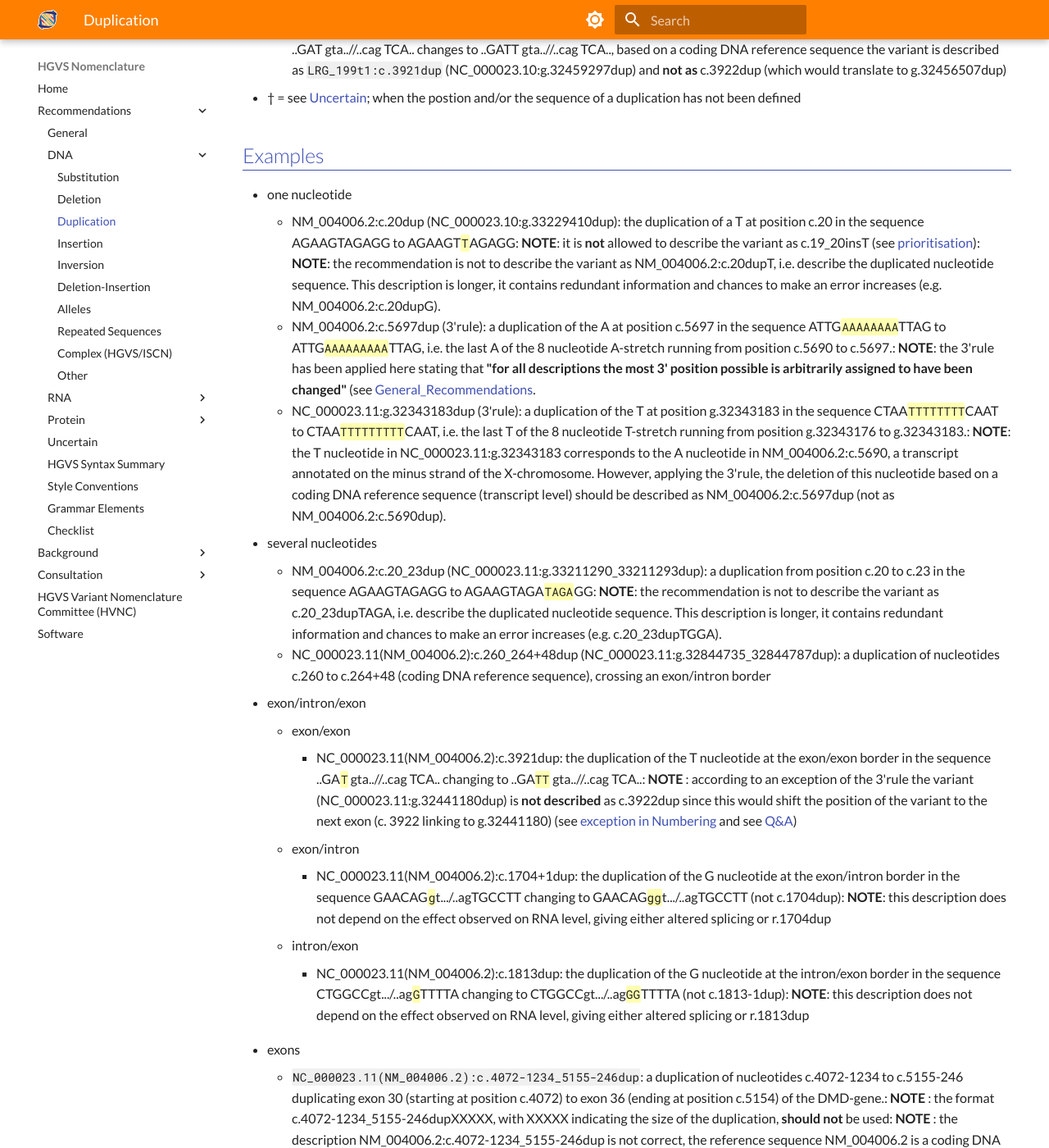
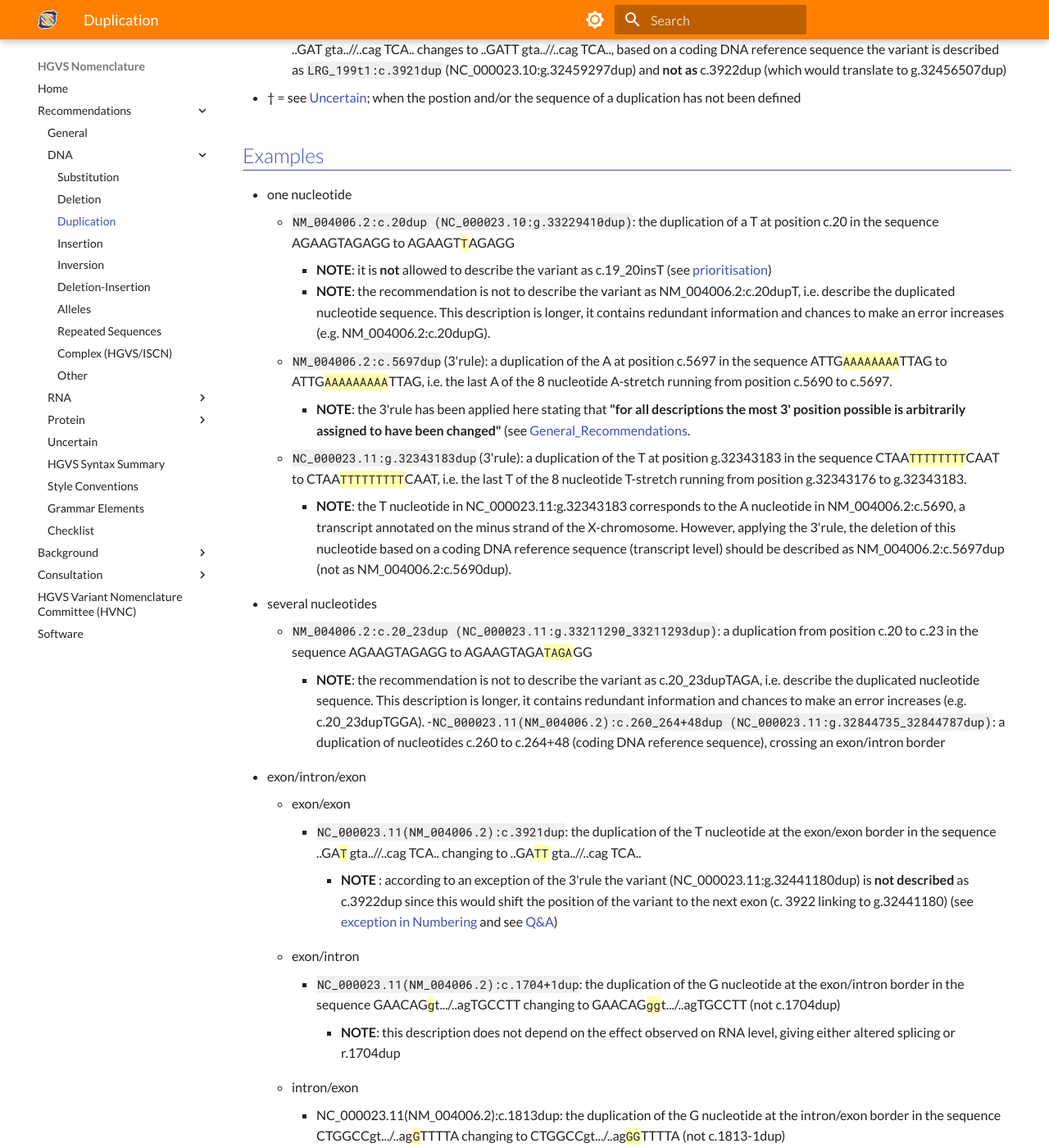
Before and after one commit to HGVSnomenclature/hgvs-nomenclature, an MkDocs documentation site: the page built from docs/recommendations/DNA/duplication.md, in a window 1280 px wide and 1400 px high, scrolled down 895 px. Shown: the whole window at 82% size. Built offline with MkDocs 1.6.1 and Material for MkDocs 9.7.7, drawn with Linux system fonts in a browser that asks for light colours; some of the changed text lies outside the part shown.

Commit message:
replaced XXXXX, style corrections

```diff
--- a/docs/recommendations/DNA/duplication.md
+++ b/docs/recommendations/DNA/duplication.md
@@ -28,31 +28,50 @@
 ## Examples
 
 - one nucleotide
-    - NM_004006.2:c.20dup (NC_000023.10:g.33229410dup): the duplication of a T at position c.20 in the sequence AGAAGTAGAGG to AGAAGT<code class="spot1">T</code>AGAGG: **NOTE**: it is **not** allowed to describe the variant as c.19_20insT (see [prioritisation](../general.md)): **NOTE**: the recommendation is not to describe the variant as NM_004006.2:c.20dupT, i.e. describe the duplicated nucleotide sequence. This description is longer, it contains redundant information and chances to make an error increases (e.g. NM_004006.2:c.20dupG).
-    - NM_004006.2:c.5697dup (3'rule): a duplication of the A at position c.5697 in the sequence ATTG<code class="spot1">AAAAAAAA</code>TTAG to ATTG<code class="spot1">AAAAAAAAA</code>TTAG, i.e. the last A of the 8 nucleotide A-stretch running from position c.5690 to c.5697.: **NOTE**: the 3'rule has been applied here stating that **"for all descriptions the most 3' position possible is arbitrarily assigned to have been changed"** (see [General_Recommendations](../general.md).
-    - NC_000023.11:g.32343183dup (3'rule): a duplication of the T at position g.32343183 in the sequence CTAA<code class="spot1">TTTTTTTT</code>CAAT to CTAA<code class="spot1">TTTTTTTTT</code>CAAT, i.e. the last T of the 8 nucleotide T-stretch running from position g.32343176 to g.32343183.: **NOTE**: the T nucleotide in NC_000023.11:g.32343183 corresponds to the A nucleotide in NM_004006.2:c.5690, a transcript annotated on the minus strand of the X-chromosome. However, applying the 3'rule, the deletion of this nucleotide based on a coding DNA reference sequence (transcript level) should be described as NM_004006.2:c.5697dup (not as NM_004006.2:c.5690dup).
+    - `NM_004006.2:c.20dup (NC_000023.10:g.33229410dup)`: the duplication of a T at position c.20 in the sequence AGAAGTAGAGG to AGAAGT<code class="spot1">T</code>AGAGG
+        - **NOTE**: it is **not** allowed to describe the variant as c.19_20insT (see [prioritisation](../general.md))
+        - **NOTE**: the recommendation is not to describe the variant as NM_004006.2:c.20dupT, i.e. describe the duplicated nucleotide sequence. This description is longer, it contains redundant information and chances to make an error increases (e.g. NM_004006.2:c.20dupG).
+    - `NM_004006.2:c.5697dup` (3'rule): a duplication of the A at position c.5697 in the sequence ATTG<code class="spot1">AAAAAAAA</code>TTAG to ATTG<code class="spot1">AAAAAAAAA</code>TTAG, i.e. the last A of the 8 nucleotide A-stretch running from position c.5690 to c.5697.
+        - **NOTE**: the 3'rule has been applied here stating that **"for all descriptions the most 3' position possible is arbitrarily assigned to have been changed"** (see [General_Recommendations](../general.md).
+    - `NC_000023.11:g.32343183dup` (3'rule): a duplication of the T at position g.32343183 in the sequence CTAA<code class="spot1">TTTTTTTT</code>CAAT to CTAA<code class="spot1">TTTTTTTTT</code>CAAT, i.e. the last T of the 8 nucleotide T-stretch running from position g.32343176 to g.32343183.
+        - **NOTE**: the T nucleotide in NC_000023.11:g.32343183 corresponds to the A nucleotide in NM_004006.2:c.5690, a transcript annotated on the minus strand of the X-chromosome. However, applying the 3'rule, the deletion of this nucleotide based on a coding DNA reference sequence (transcript level) should be described as NM_004006.2:c.5697dup (not as NM_004006.2:c.5690dup).
 - several nucleotides
-    - NM_004006.2:c.20_23dup (NC_000023.11:g.33211290_33211293dup): a duplication from position c.20 to c.23 in the sequence AGAAGTAGAGG to AGAAGTAGA<code class="spot1">TAGA</code>GG: **NOTE**: the recommendation is not to describe the variant as c.20_23dupTAGA, i.e. describe the duplicated nucleotide sequence. This description is longer, it contains redundant information and chances to make an error increases (e.g. c.20_23dupTGGA).
-    - NC_000023.11(NM_004006.2):c.260_264+48dup (NC_000023.11:g.32844735_32844787dup): a duplication of nucleotides c.260 to c.264+48 (coding DNA reference sequence), crossing an exon/intron border
+    - `NM_004006.2:c.20_23dup (NC_000023.11:g.33211290_33211293dup)`: a duplication from position c.20 to c.23 in the sequence AGAAGTAGAGG to AGAAGTAGA<code class="spot1">TAGA</code>GG
+        - **NOTE**: the recommendation is not to describe the variant as c.20_23dupTAGA, i.e. describe the duplicated nucleotide sequence. This description is longer, it contains redundant information and chances to make an error increases (e.g. c.20_23dupTGGA).
+    -` NC_000023.11(NM_004006.2):c.260_264+48dup (NC_000023.11:g.32844735_32844787dup)`: a duplication of nucleotides c.260 to c.264+48 (coding DNA reference sequence), crossing an exon/intron border
 - exon/intron/exon
     - exon/exon
-        - NC_000023.11(NM_004006.2):c.3921dup: the duplication of the T nucleotide at the exon/exon border in the sequence ..GA<code class="spot1">T</code> gta..//..cag TCA.. changing to ..GA<code class="spot1">TT</code> gta..//..cag TCA..: **NOTE** : according to an exception of the 3'rule the variant (NC_000023.11:g.32441180dup) is **not described** as c.3922dup since this would shift the position of the variant to the next exon (c. 3922 linking to g.32441180) (see [exception in Numbering](../../background/numbering.md#DNAc) and see [Q&A](deletion.md#6del))
+        - `NC_000023.11(NM_004006.2):c.3921dup`: the duplication of the T nucleotide at the exon/exon border in the sequence ..GA<code class="spot1">T</code> gta..//..cag TCA.. changing to ..GA<code class="spot1">TT</code> gta..//..cag TCA..
+            - **NOTE** : according to an exception of the 3'rule the variant (NC_000023.11:g.32441180dup) is **not described** as c.3922dup since this would shift the position of the variant to the next exon (c. 3922 linking to g.32441180) (see [exception in Numbering](../../background/numbering.md#DNAc) and see [Q&A](deletion.md#6del))
     - exon/intron
-        - NC_000023.11(NM_004006.2):c.1704+1dup: the duplication of the G nucleotide at the exon/intron border in the sequence GAACAG<code class="spot1">g</code>t.../..agTGCCTT changing to GAACAG<code class="spot1">gg</code>t.../..agTGCCTT (not c.1704dup): **NOTE**: this description does not depend on the effect observed on RNA level, giving either altered splicing or r.1704dup
+        - `NC_000023.11(NM_004006.2):c.1704+1dup`: the duplication of the G nucleotide at the exon/intron border in the sequence GAACAG<code class="spot1">g</code>t.../..agTGCCTT changing to GAACAG<code class="spot1">gg</code>t.../..agTGCCTT (not c.1704dup)
+            - **NOTE**: this description does not depend on the effect observed on RNA level, giving either altered splicing or r.1704dup
     - intron/exon
-        - NC_000023.11(NM_004006.2):c.1813dup: the duplication of the G nucleotide at the intron/exon border in the sequence CTGGCCgt.../..ag<code class="spot1">G</code>TTTTA changing to CTGGCCgt.../..ag<code class="spot1">GG</code>TTTTA (not c.1813-1dup): **NOTE**: this description does not depend on the effect observed on RNA level, giving either altered splicing or r.1813dup
+        - NC_000023.11(NM_004006.2):c.1813dup: the duplication of the G nucleotide at the intron/exon border in the sequence CTGGCCgt.../..ag<code class="spot1">G</code>TTTTA changing to CTGGCCgt.../..ag<code class="spot1">GG</code>TTTTA (not c.1813-1dup)
+            - **NOTE**: this description does not depend on the effect observed on RNA level, giving either altered splicing or r.1813dup
 - exons
-    - `NC_000023.11(NM_004006.2):c.4072-1234_5155-246dup`: a duplication of nucleotides c.4072-1234 to c.5155-246 duplicating exon 30 (starting at position c.4072) to exon 36 (ending at position c.5154) of the DMD-gene.: **NOTE** : the format c.4072-1234_5155-246dupXXXXX, with XXXXX indicating the size of the duplication, **should not** be used: **NOTE** : the description NM_004006.2:c.4072-1234_5155-246dup is not correct, the reference sequence NM_004006.2 is a coding DNA reference sequence which **does not include** the intron sequences involved
+    - `NC_000023.11(NM_004006.2):c.4072-1234_5155-246dup`: a duplication of nucleotides c.4072-1234 to c.5155-246 duplicating exon 30 (starting at position c.4072) to exon 36 (ending at position c.5154) of the DMD-gene.
+        - **NOTE** : the format c.4072-1234_5155-246dup49944, with 49944 indicating the size of the duplication, **should not** be used
+        - **NOTE** : the description NM_004006.2:c.4072-1234_5155-246dup is not correct, the reference sequence NM_004006.2 is a coding DNA reference sequence which **does not include** the intron sequences involved
     - `NC_000023.11(NM_004006.2):c.720_991dup`: a duplication of nucleotides c.720 to c.991 starting in exon 8 (position c.720) and ending in exon 10 (position c.991) of the DMD-gene.
-    - `NC_000023.11(NM_004006.2):c.(4071+1_4072-1)_(5154+1_5155-1)dup`: a duplication of exon 30 (starting at position c.4072) to exon 36 (ending at position c.5145) of the human DMD-gene. The duplication break point has **not been sequenced**. Exons 29 (ending at c.4071) and 37 (starting at nucleotide c.5146) have been tested an shown to be **not duplicated**. The duplication therefore starts in intron 29 (position c.4071+1 to c.4072-1) and ends in intron 36 (position c.5145+1 to c.5156-1).: **NOTE** : this description is part of [proposal SVD-WG003 (undecided)](../../consultation/SVD-WG003.md).: **NOTE** : previously, the suggestion was made to describe such duplications using the format `c.4072-?_5154+?dup`. However, since c.4072-? indicates "**to an unknown postion 5' of c.4072**" and c.5154+? "**to an unknown postion 3' of c.5154**" this description is not correct when it is known that exons 29 and 37 are involved.
-    - `NC_000001.11(NM_206933.2):c.[675-542_1211-703dup;1211-703_1211-704insGTAAA]`: a duplication of the sequence from nucleotide position c.75-542 to 1211-703, followed by the insertion of the sequence "GTAAA".: **NOTE** : the variant is not described using "dupins", a format not used in HGVS nomenclature
+    - `NC_000023.11(NM_004006.2):c.(4071+1_4072-1)_(5154+1_5155-1)dup`: a duplication of exon 30 (starting at position c.4072) to exon 36 (ending at position c.5145) of the human DMD-gene. The duplication break point has **not been sequenced**. Exons 29 (ending at c.4071) and 37 (starting at nucleotide c.5146) have been tested an shown to be **not duplicated**. The duplication therefore starts in intron 29 (position c.4071+1 to c.4072-1) and ends in intron 36 (position c.5145+1 to c.5156-1).
+        - **NOTE** : this description is part of [proposal SVD-WG003 (undecided)](../../consultation/SVD-WG003.md).
+        - **NOTE** : previously, the suggestion was made to describe such duplications using the format `c.4072-?_5154+?dup`. However, since c.4072-? indicates "**to an unknown postion 5' of c.4072**" and c.5154+? "**to an unknown postion 3' of c.5154**" this description is not correct when it is known that exons 29 and 37 are involved.
+    - `NC_000001.11(NM_206933.2):c.[675-542_1211-703dup;1211-703_1211-704insGTAAA]`: a duplication of the sequence from nucleotide position c.75-542 to 1211-703, followed by the insertion of the sequence "GTAAA".
+        - **NOTE** : the variant is not described using "dupins", a format not used in HGVS nomenclature
     - `NC_000023.11:g.(32381076_32382698)_(32430031_32456357)[3]` (`NC_000023.11(NM_004006.2):c.(4071+1_4072-1)_(5154+1_5155-1)[3]`): three copies of the sequence from exon 30 (starting at position c.4072) to exon 36 (ending at position c.5154) of the DMD-gene were detected (break points not sequenced).
-    - duplications extending beyond the transcribed region: following current recommendations (see [Numbering](../../background/numbering.md)) it is not allowed to describe variants in nucleotides beyond the boundaries of a reference sequence. Consequently, duplications extending 5' of a transcript **can not** be described like NC_000023.11(NM_004006.2):c.(?\_-244)\_(31+1_32-1)dup (c.-244 is the first nucleotide of NM_004006.2). Duplications extending 3' of a transcript **can not** be described like `NC_000023.11(NM_004006.2):c.(10086+1_10087-1)_(*2691_?)dup` (`c.*2691` is the last nucleotide of NM_004006.2). Such duplications can only be described using **genomic coordinates**. The HGVS nomenclature committee (SVD-WG) is discussing whether a c. based format should be proposed.
+    - duplications extending beyond the transcribed region: following current recommendations (see [Numbering](../../background/numbering.md)) it is not allowed to describe variants in nucleotides beyond the boundaries of a reference sequence. Consequently, duplications extending 5' of a transcript **can not** be described like NC_000023.11(NM_004006.2):c.(?\_-244)\_(31+1_32-1)dup (c.-244 is the first nucleotide of NM_004006.2). Duplications extending 3' of a transcript **can not** be described like `NC_000023.11(NM_004006.2):c.(10086+1_10087-1)_(*2691_?)dup` (c.*2691 is the last nucleotide of NM_004006.2). Such duplications can only be described using **genomic coordinates**. The HGVS nomenclature committee (SVD-WG) is discussing whether a c. based format should be proposed.
+
 - gene
-    - `NC_000023.11:g.(31060227_31100351)_(33274278_33417151)dup`: a duplication of the entire DMD gene based on a SNP-array analysis where the maximum size of the duplication lies between SNPs rs396303 and rs7887548 (nucleotides 31060227 and 33417151) and the minimum size between SNPs rs808178 and rs7887103 (nucleotides 31100351 and 33274278). Describing the duplication based on a coding DNA reference sequence using `NC_000023.11(NM_004006.2):c.(-205839_-62966)_(*21568_*61692)dup` makes no sense.: **NOTE**: the array analysis detects an extra copy of the sequences and it has to be determined whether it is a duplication. When it is not sure the variant is a duplication the variant should be described as an insertion, `g.?_?ins[NC_000023.11:g.(31060227_31100351)_(33274278_33417151)]`
-    - `NC_000023.11:g.(?_31120496)_(33339477_?)dup`: a duplication of the entire DMD gene based on a MLPA assay where nucleotides g.31120496 and g.33339477 are the center of the probes for the resp. last and first (brain promoter) exons.: **NOTE**: the MLPA analysis detects an extra copy of the sequences and it has to be determined whether it is a duplication. When it is not sure the variant is a duplication the variant should be described as an insertion, `g.?_?ins[NC_000023.11:g.(?_31120496)_(33339477_?)]`
+    - `NC_000023.11:g.(31060227_31100351)_(33274278_33417151)dup`: a duplication of the entire DMD gene based on a SNP-array analysis where the maximum size of the duplication lies between SNPs rs396303 and rs7887548 (nucleotides 31060227 and 33417151) and the minimum size between SNPs rs808178 and rs7887103 (nucleotides 31100351 and 33274278). Describing the duplication based on a coding DNA reference sequence using `NC_000023.11(NM_004006.2):c.(-205839_-62966)_(*21568_*61692)dup` makes no sense.
+        - **NOTE**: the array analysis detects an extra copy of the sequences and it has to be determined whether it is a duplication. When it is not sure the variant is a duplication the variant should be described as an insertion, `g.?_?ins[NC_000023.11:g.(31060227_31100351)_(33274278_33417151)]`
+    - `NC_000023.11:g.(?_31120496)_(33339477_?)dup`: a duplication of the entire DMD gene based on a MLPA assay where nucleotides g.31120496 and g.33339477 are the center of the probes for the resp. last and first (brain promoter) exons.
+        - **NOTE**: the MLPA analysis detects an extra copy of the sequences and it has to be determined whether it is a duplication. When it is not sure the variant is a duplication the variant should be described as an insertion, `g.?_?ins[NC_000023.11:g.(?_31120496)_(33339477_?)]`
+
 - chromosome
-    - `NC_000023.11:g.pter_qtersup`: a duplication of the entire X-chromosome ("sup" = [supernumary chromosome](complex.md)): **NOTE**: when, e.g. based on next-generation sequencing, only "an additional copy of all X-chromosome sequences" are detected the variant should be described as NC_000023.11:g.pter_qter[2]
+    - `NC_000023.11:g.pter_qtersup`: a duplication of the entire X-chromosome ("sup" = [supernumary chromosome](complex.md))
+        - **NOTE**: when, e.g. based on next-generation sequencing, only "an additional copy of all X-chromosome sequences" are detected the variant should be described as NC_000023.11:g.pter_qter[2]
+
 - `NC_000023.11:g.33344590_33344592=/dup` : a mosaic case where from position g.33344590 to g.33344592 besides the normal sequence also chromosomes are found containing a duplication of this sequence
 - `NC_000023.11:g.33344590_33344592=//dup` : a chimeric case, i.e. the sample is a mix of cells containing g.33344590_33344592= and g.33344590_33344592dup
 
```
